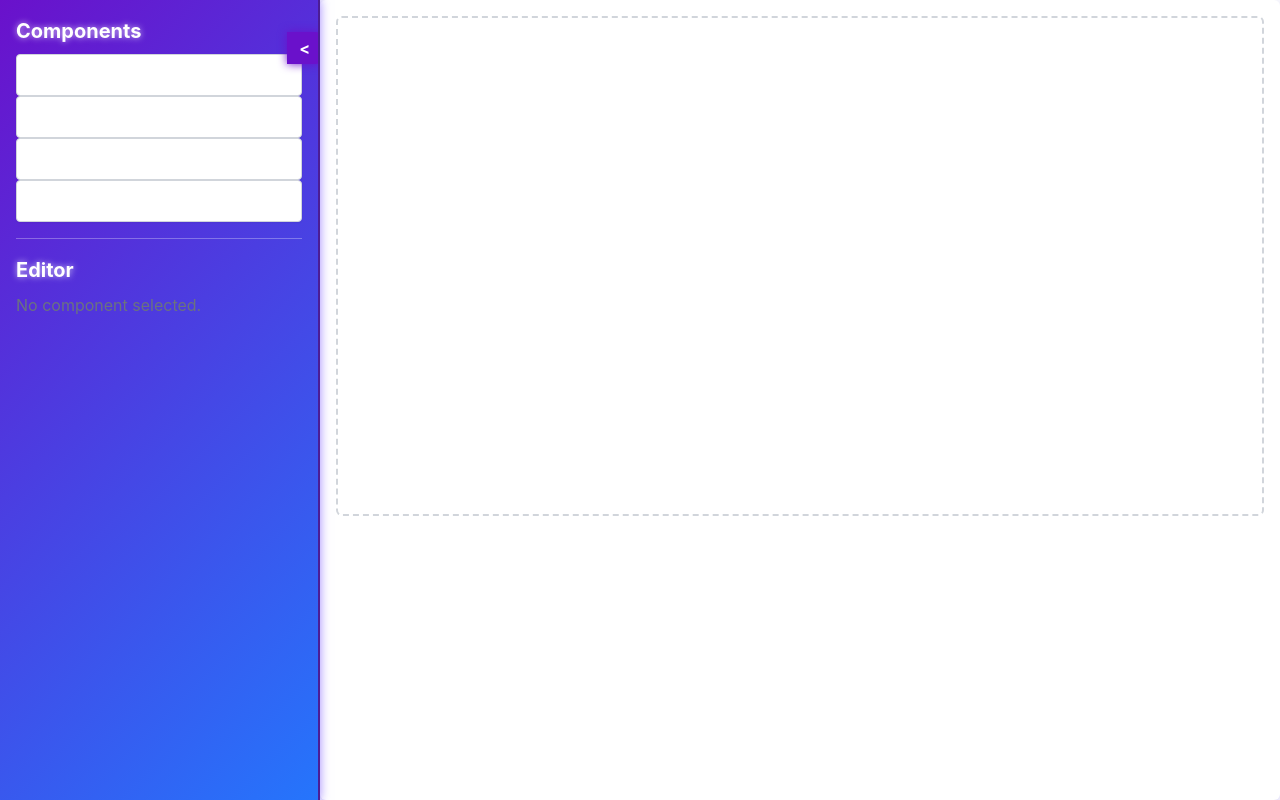
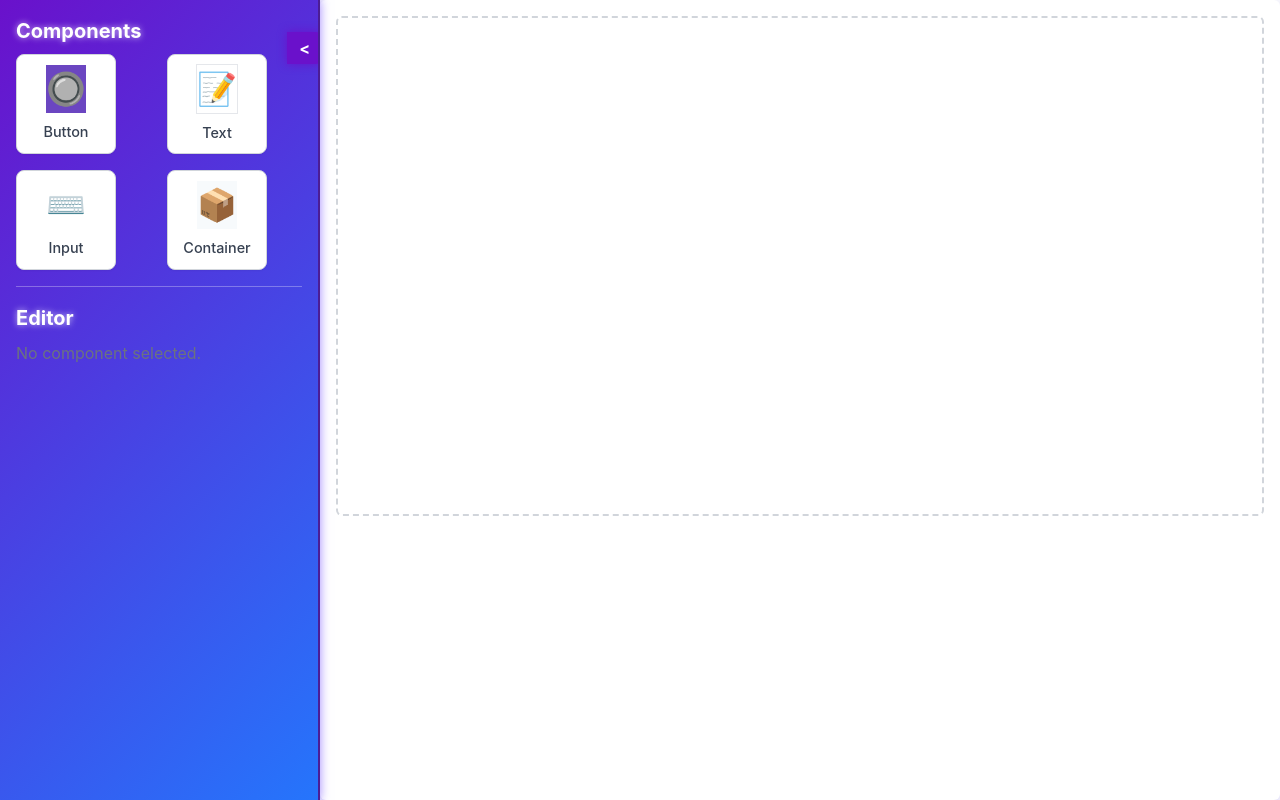
Before and after one commit to OHalvorson77/Interactive_Web_Builder, a React (Create React App) app in the folder ui_builder/: page /canvas in a window 1280 px wide. Built offline with nearby package versions, Linux system fonts and the light colour scheme.

Commit message:
Commiting css changes

```diff
--- a/ui_builder/src/components/componentInspector.js
+++ b/ui_builder/src/components/componentInspector.js
@@ -3,16 +3,68 @@ import "../styles/components/componentInspector.css";
 
 const ComponentInspector = ({ component, onChange }) => {
   if (!component) {
-    return <p className="component-inspector__no-selection">No component selected.</p>;
+    return (
+      <p className="component-inspector__no-selection">
+        No component selected.
+      </p>
+    );
   }
 
-  const handleChange = (e) => {
+  const handleLabelChange = (e) => {
     onChange({ ...component, label: e.target.value });
+  };
+
+  const handleStyleChange = (key, value) => {
+    const updatedStyles = { ...component.styles, [key]: value };
+    onChange({ ...component, styles: updatedStyles });
+  };
+
+  const renderStyleField = (key, value) => {
+    // Detect field type
+    let inputType = "text";
+    if (typeof value === "number") inputType = "number";
+    if (typeof value === "boolean") inputType = "checkbox";
+    if (
+      typeof value === "string" &&
+      /^#([0-9A-F]{3}){1,2}$/i.test(value) // hex color
+    ) {
+      inputType = "color";
+    }
+
+    return (
+      <div key={key} className="component-inspector__field">
+        <label className="component-inspector__label">{key}:</label>
+
+        {inputType === "checkbox" ? (
+          <input
+            type="checkbox"
+            checked={value}
+            onChange={(e) => handleStyleChange(key, e.target.checked)}
+            className="component-inspector__input"
+          />
+        ) : (
+          <input
+            type={inputType}
+            value={value}
+            onChange={(e) =>
+              handleStyleChange(
+                key,
+                inputType === "number" ? Number(e.target.value) : e.target.value
+              )
+            }
+            className="component-inspector__input"
+          />
+        )}
+      </div>
+    );
   };
 
   return (
     <div className="component-inspector">
       <h3 className="component-inspector__title">Component Settings</h3>
+
+      {/* Label Field */}
+      <div className="component-inspector__field">
         <label className="component-inspector__label" htmlFor="labelInput">
           Label:
         </label>
@@ -20,9 +72,16 @@ const ComponentInspector = ({ component, onChange }) => {
           id="labelInput"
           type="text"
           value={component.label || ""}
-        onChange={handleChange}
+          onChange={handleLabelChange}
           className="component-inspector__input"
         />
+      </div>
+
+      {/* Dynamic Style Fields */}
+      <h4 className="component-inspector__subtitle">Styles</h4>
+      {Object.entries(component.styles || {}).map(([key, value]) =>
+        renderStyleField(key, value)
+      )}
     </div>
   );
 };
--- a/ui_builder/src/components/draggableComponent.js
+++ b/ui_builder/src/components/draggableComponent.js
@@ -11,12 +11,45 @@ const DraggableComponent = ({ component }) => {
     }),
   }));
 
+  const getIcon = (type) => {
+    switch (type) {
+      case "button":
+        return "🔘";
+      case "text":
+        return "📝";
+      case "input":
+        return "⌨️";
+      case "container":
+        return "📦";
+      default:
+        return "🔧";
+    }
+  };
+
+  // small visual preview colors (fallbacks)
+  const previewBg = component.styles?.backgroundColor || "#ffffff";
+  const previewColor = component.styles?.color || "#374151";
+
   return (
     <div
       ref={drag}
       className={`draggable-component ${isDragging ? "dragging" : ""}`}
+      role="button"
+      aria-grabbed={isDragging}
     >
-      {component.label}
+      <div
+        className="draggable-component__icon"
+        style={{
+          background: previewBg,
+          color: previewColor,
+          // if background is transparent, show subtle border
+          border: previewBg === "transparent" ? "1px solid #e5e7eb" : undefined,
+        }}
+      >
+        {getIcon(component.type)}
+      </div>
+
+      <div className="draggable-component__label">{component.label}</div>
     </div>
   );
 };
--- a/ui_builder/src/pages/canvasEditor.jsx
+++ b/ui_builder/src/pages/canvasEditor.jsx
@@ -1,4 +1,3 @@
-// CanvasEditorPage.jsx
 import React, { useState } from "react";
 import { DndProvider } from "react-dnd";
 import { HTML5Backend } from "react-dnd-html5-backend";
@@ -10,6 +9,8 @@ import { COMPONENTS } from "../data/COMPONENTS";
 import ComponentInspector from "../components/componentInspector";
 
 import "../styles/pages/CanvasEditorPage.css";
+import "../styles/components/DraggableComponent.css"; // make sure grid styles are loaded
+
 const CanvasEditorPage = () => {
   const [components, setComponents] = useState([]);
   const [selectedIndex, setSelectedIndex] = useState(null);
@@ -51,9 +52,13 @@ const CanvasEditorPage = () => {
             <div className="relative">
               <div>
                 <h2>Components</h2>
-                {COMPONENTS.map((component, i) => (
-                  <DraggableComponent key={i} component={component} />
-                ))}
+
+                {/* Wrap draggable components in the grid */}
+                <div className="draggable-components-grid">
+                  {COMPONENTS.map((component, i) => (
+                    <DraggableComponent key={i} component={component} />
+                  ))}
+                </div>
               </div>
 
               <hr />
--- a/ui_builder/src/styles/components/DraggableComponent.css
+++ b/ui_builder/src/styles/components/DraggableComponent.css
@@ -1,19 +1,44 @@
-/* DraggableComponent.css */
+.draggable-components-grid {
+  display: grid;
+  grid-template-columns: repeat(2, 1fr); /* Two columns */
+  gap: 1rem; /* space between boxes */
+}
 
 .draggable-component {
-  padding: 0.5rem; /* p-2 */
-  border: 1px solid #d1d5db; /* border */
-  border-radius: 0.25rem; /* rounded */
-  background-color: white; /* bg-white */
-  box-shadow: 0 1px 2px rgba(0, 0, 0, 0.05); /* shadow-sm */
+  display: flex;
+  flex-direction: column;
+  align-items: center;
+  justify-content: center;
+  padding: 1rem;
+  aspect-ratio: 1 / 1; /* Makes it a square */
+  border: 1px solid #d1d5db;
+  border-radius: 0.5rem;
+  background-color: white;
+  color: black;
+  box-shadow: 0 1px 2px rgba(0, 0, 0, 0.05);
   cursor: pointer;
-  transition: background-color 0.2s ease;
+  transition: background-color 0.2s ease, transform 0.15s ease;
+  text-align: center;
+  height:100px;
+  width: 100px;
 }
 
 .draggable-component:hover {
-  background-color: #f3f4f6; /* hover:bg-gray-100 */
+  background-color: #f3f4f6;
+  transform: translateY(-2px);
 }
 
 .draggable-component.dragging {
   opacity: 0.5;
 }
+
+.draggable-component__icon {
+  font-size: 2rem; /* Bigger icon */
+  margin-bottom: 0.5rem;
+}
+
+.draggable-component__label {
+  font-size: 0.9rem;
+  font-weight: 500;
+  color: #374151;
+}
--- a/ui_builder/src/styles/components/componentInspector.css
+++ b/ui_builder/src/styles/components/componentInspector.css
@@ -2,6 +2,8 @@
 
 .component-inspector {
   /* container styling */
+  color: black;
+  background-color:white;
 }
 
 .component-inspector__title {
```
Also changed, not shown: ui_builder/src/components/componentsPanel.js (added, +21 -0 lines). Lines whose indentation alone changed are shown as unchanged.
